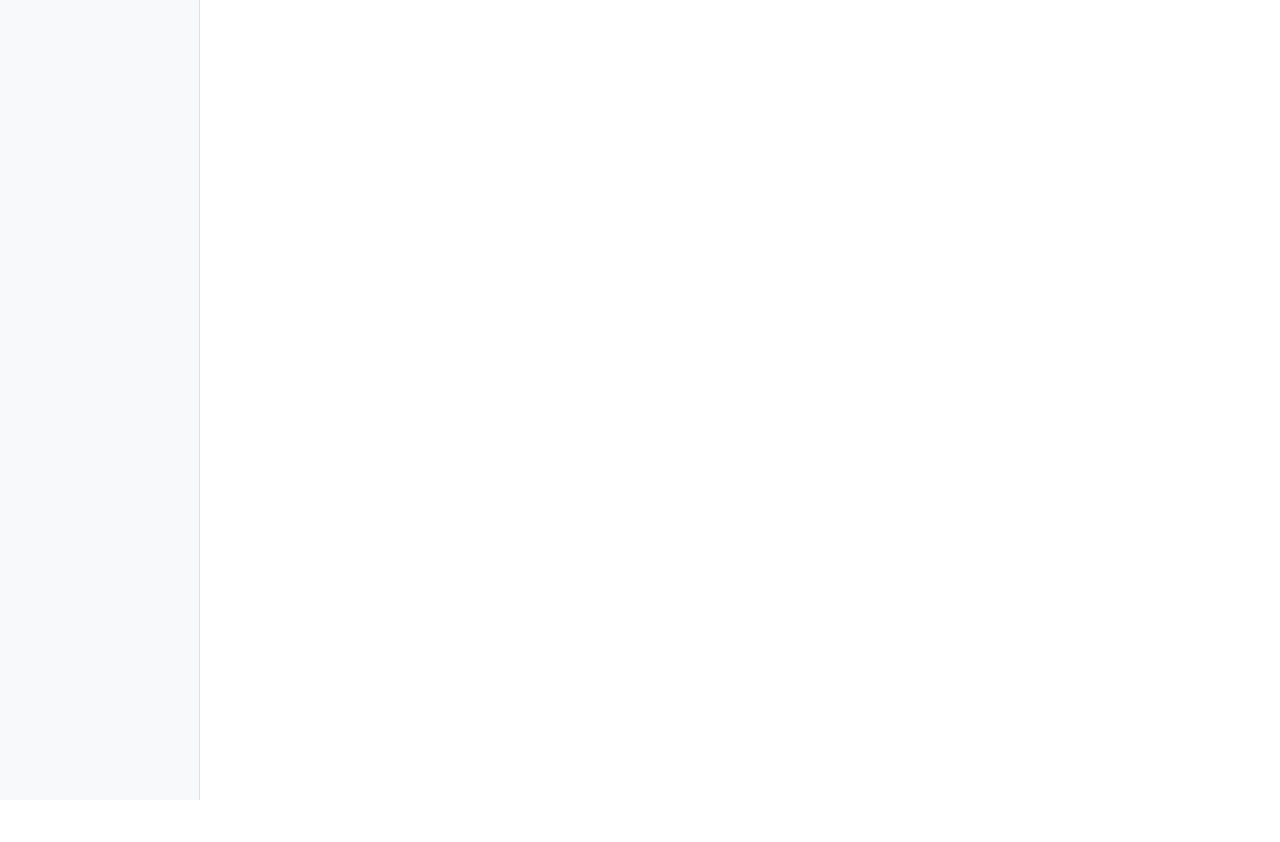
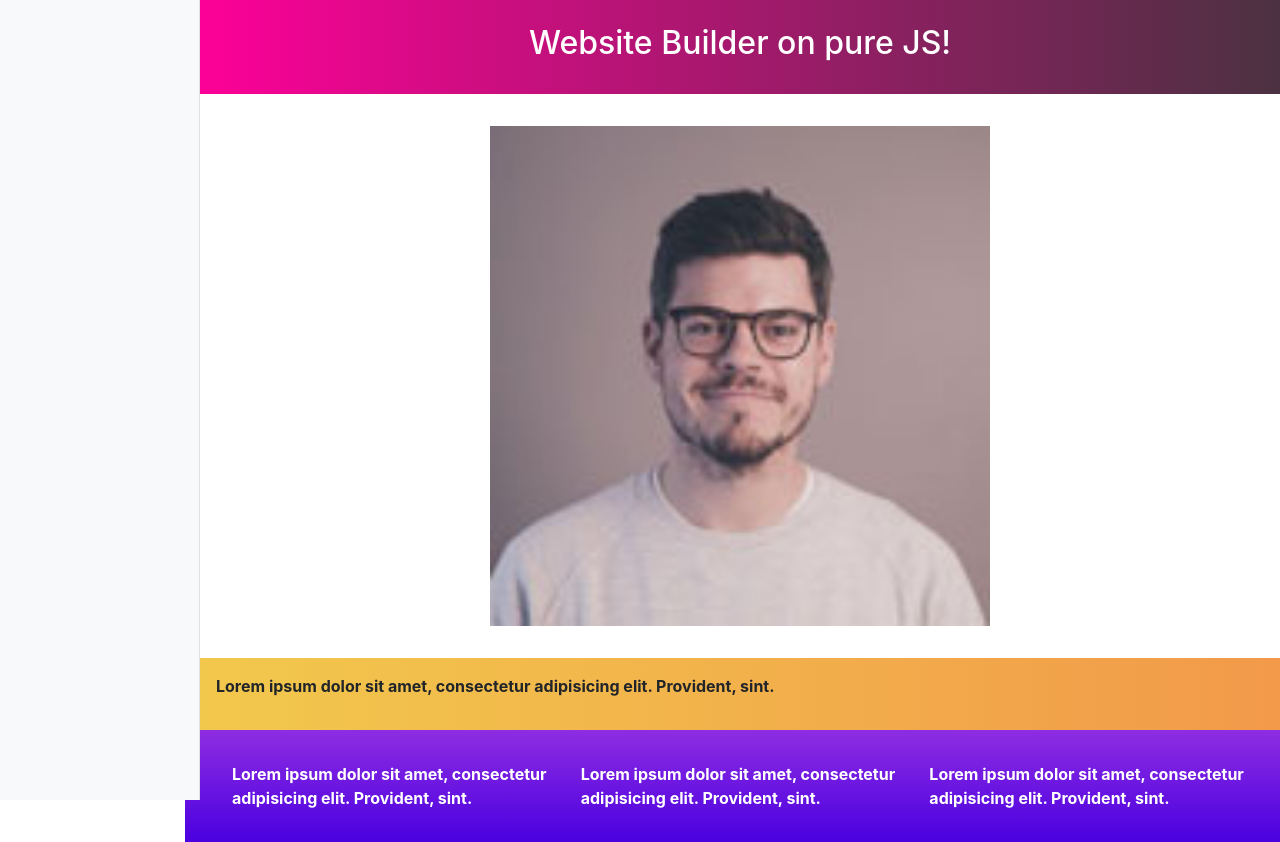
Before and after one commit to ShevtsovTN/Website-builder, a website built with Parcel: page src/index.html in a window 1280 px wide. Before the commit the page ends 800 px from the top, so only its background shows below. Built offline with nearby package versions, Linux system fonts and the light colour scheme.

Commit message:
Basic structure project

```diff
--- /dev/null
+++ b/src/classes/blocks.js
@@ -0,0 +1,55 @@
+import { col, css, row } from '../utils'
+
+class Block {
+  constructor (value, options) {
+    this.value = value
+    this.options = options
+  }
+
+  toHTML() {
+    throw new Error('The toHTML method must be implemented')
+  }
+}
+
+export class TitleBlock extends Block {
+  constructor (value, options) {
+    super(value, options)
+  }
+
+  toHTML() {
+    const {tag = 'h1', styles} = this.options
+    return row(col(`<${tag}>${this.value}</${tag}>`), css(styles))
+  }
+}
+
+export class TextBlock extends Block {
+  constructor (value, options) {
+    super(value, options)
+  }
+
+  toHTML() {
+    return row(col(`<p>${this.value}</p>`), css(this.options.styles))
+  }
+}
+
+export class ColumnsBlock extends Block {
+  constructor (value, options) {
+    super(value, options)
+  }
+
+  toHTML() {
+    const html = this.value.map(col).join('')
+    return row(html, css(this.options.styles))
+  }
+}
+
+export class ImageBlock extends Block {
+  constructor (value, options) {
+    super(value, options)
+  }
+
+  toHTML() {
+    const {imageStyles: iS, alt = '', styles} = this.options
+    return row(`<img src="${this.value}" alt="${alt}" style="${css(iS)}"/>`, css(styles))
+  }
+}
--- a/index.html
+++ b/src/index.html
@@ -6,7 +6,6 @@
   <meta http-equiv="X-UA-Compatible" content="ie=edge">
   <title>JS constructor</title>
   <link rel="stylesheet" href="https://cdn.jsdelivr.net/npm/bootstrap@4.6.0/dist/css/bootstrap.min.css" integrity="sha384-B0vP5xmATw1+K9KRQjQERJvTumQW0nPEzvF6L/Z6nronJ3oUOFUFpCjEUQouq2+l" crossorigin="anonymous">
-  <link rel="stylesheet" href="main.css">
 </head>
 <body>
 
@@ -15,5 +14,6 @@
   <div id="site" class="content"></div>
 </div>
 
+<script src="index.js"></script>
 </body>
 </html>
--- /dev/null
+++ b/src/index.js
@@ -0,0 +1,8 @@
+import {model} from './model'
+import './styles/main.css'
+
+const $site = document.querySelector('#site')
+
+model.forEach(block => {
+    $site.insertAdjacentHTML('beforeend', block.toHTML())
+})
--- /dev/null
+++ b/src/model.js
@@ -0,0 +1,45 @@
+import image from './assets/img/avatar-4.jpg'
+import {TitleBlock, ColumnsBlock, TextBlock, ImageBlock} from './classes/blocks'
+
+export const model = [
+  new TitleBlock('Website Builder on pure JS!', {
+    tag: 'h2',
+    styles: {
+      background: 'linear-gradient(to right, #ff0099, #493240)',
+      color: '#fff',
+      'text-align': 'center',
+      padding: '1.5rem'
+    }
+  }),
+  new ImageBlock(image, {
+    styles: {
+      padding: '2rem 0',
+      display: 'flex',
+      'justify-content': 'center'
+    },
+    imageStyles: {
+      width: '500px',
+      height: 'auto'
+    },
+    alt: 'avatar'
+  }),
+  new TextBlock('Lorem ipsum dolor sit amet, consectetur adipisicing elit. Provident, sint.', {
+    styles: {
+      background: 'linear-gradient(to left, #f2994a, #f2c94c)',
+      padding: '1rem',
+      'font-weight': 'bold'
+    }
+  }),
+  new ColumnsBlock( [
+    'Lorem ipsum dolor sit amet, consectetur adipisicing elit. Provident, sint.',
+    'Lorem ipsum dolor sit amet, consectetur adipisicing elit. Provident, sint.',
+    'Lorem ipsum dolor sit amet, consectetur adipisicing elit. Provident, sint.',
+  ], {
+    styles: {
+      background: 'linear-gradient(to bottom, #8e2de2, #4a00e0)',
+      padding: '2rem',
+      color: '#fff',
+      'font-weight': 'bold'
+    }
+  })
+]
--- /dev/null
+++ b/src/utils.js
@@ -0,0 +1,12 @@
+export function row(content, styles = '') {
+  return `<div class="row" style="${styles}">${content}</div>`
+}
+
+export function col(content) {
+  return `<div class="col-sm">${content}</div>`
+}
+
+export function css(styles = {}) {
+  const toString = key => `${key}: ${styles[key]}`
+  return Object.keys(styles).map(toString).join(';')
+}
```
Also changed, not shown: package.json (added, +29 -0 lines), src/assets/img/avatar-4.jpg (added), src/styles/main.css (renamed from main.css), 2 other files.
